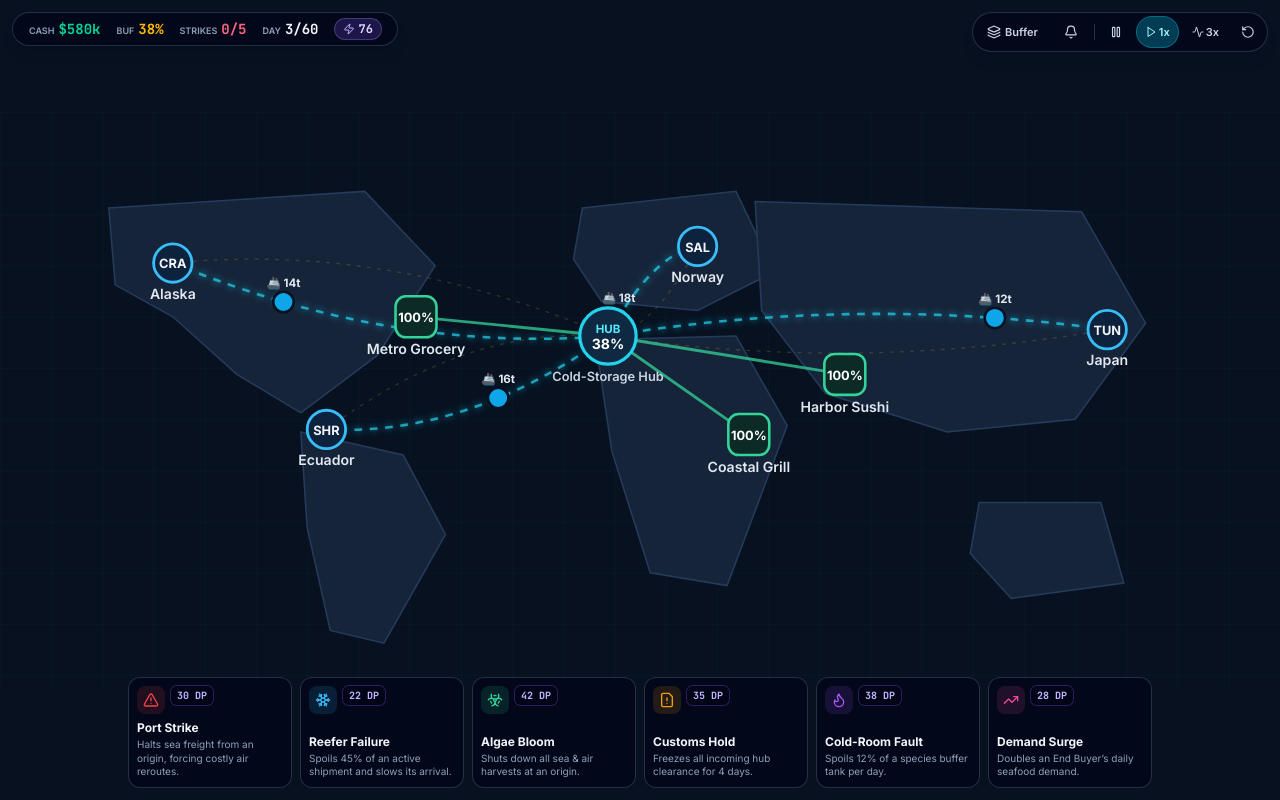
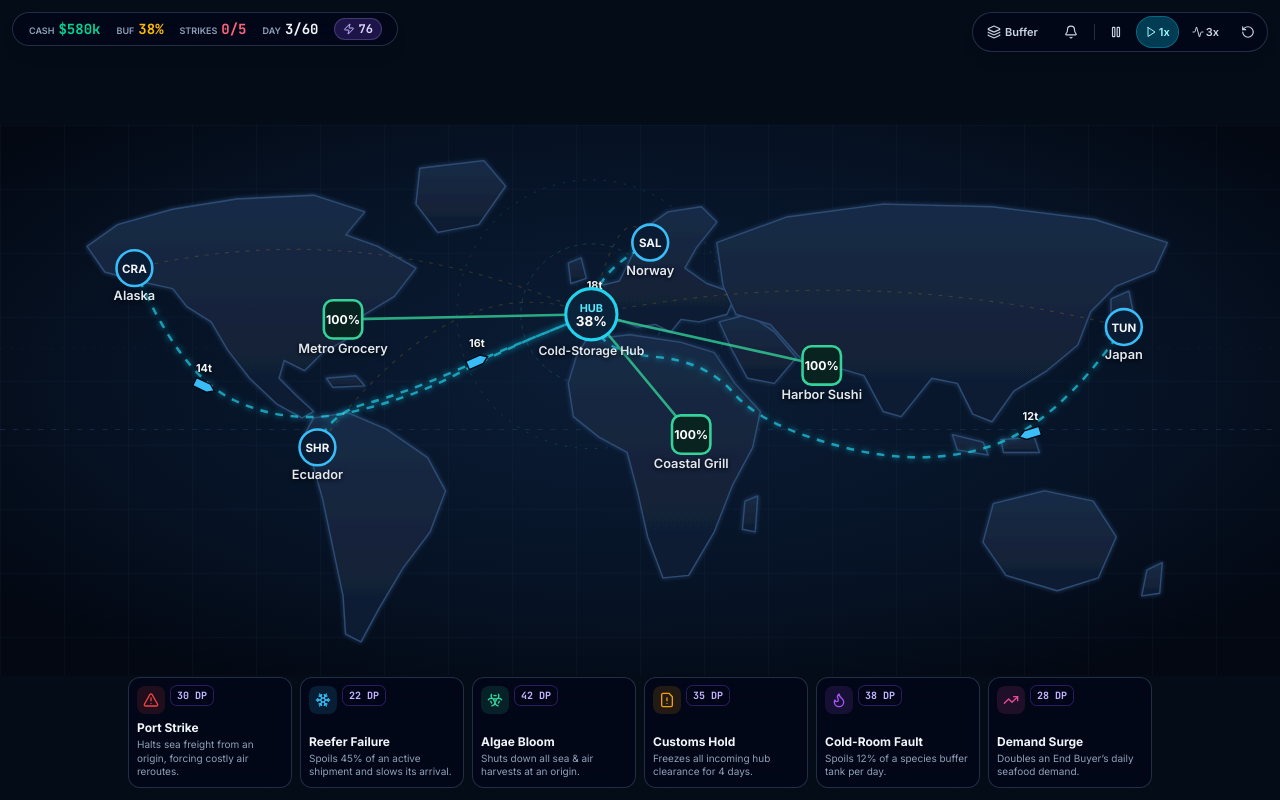
Before and after one commit to UKmike/cold-chain-saboteur, a React (Vite) app: page / in a window 1280 px wide. Built offline with nearby package versions, Linux system fonts and the light colour scheme.

Commit message:
Upgrade world map with detailed continents, oceanic sea lanes, and vessel icons

```diff
--- a/src/components/WorldMap.tsx
+++ b/src/components/WorldMap.tsx
@@ -8,14 +8,43 @@ interface WorldMapProps {
   onTargetClick: (targetType: TargetType, targetId: string) => void;
 }
 
-function getControlPoint(from: MapPoint, to: MapPoint, mode: 'sea' | 'air'): MapPoint {
-  const midX = (from.x + to.x) / 2;
-  const midY = (from.y + to.y) / 2;
-  const dx = to.x - from.x;
-  const offset = mode === 'air' ? -45 : 42;
+// Maritime sea-lane waypoints so ships sail through real oceans & canals instead of over land
+const SEA_WAYPOINTS: Record<string, MapPoint[]> = {
+  norway: [
+    { x: 508, y: 92 },
+    { x: 472, y: 112 },
+    HUB_POS,
+  ],
+  alaska: [
+    { x: 105, y: 112 },
+    { x: 140, y: 195 },
+    { x: 225, y: 235 },
+    { x: 318, y: 215 },
+    { x: 395, y: 175 },
+    HUB_POS,
+  ],
+  ecuador: [
+    { x: 248, y: 252 },
+    { x: 256, y: 226 },
+    { x: 315, y: 210 },
+    { x: 395, y: 175 },
+    HUB_POS,
+  ],
+  japan: [
+    { x: 878, y: 158 },
+    { x: 825, y: 235 },
+    { x: 720, y: 268 },
+    { x: 595, y: 235 },
+    { x: 552, y: 185 },
+    { x: 475, y: 178 },
+    HUB_POS,
+  ],
+};
+
+function getAirControlPoint(from: MapPoint, to: MapPoint): MapPoint {
   return {
-    x: midX,
-    y: midY + (dx >= 0 ? offset : -offset * 0.7),
+    x: (from.x + to.x) / 2,
+    y: Math.min(from.y, to.y) - 42,
   };
 }
 
@@ -27,6 +56,52 @@ function pointOnQuadratic(p0: MapPoint, p1: MapPoint, p2: MapPoint, t: number):
   };
 }
 
+function getPointAndAngleOnPolyline(
+  pts: MapPoint[],
+  t: number
+): { pos: MapPoint; angleDeg: number } {
+  if (pts.length < 2) return { pos: pts[0], angleDeg: 0 };
+  const segLengths: number[] = [];
+  let total = 0;
+  for (let i = 0; i < pts.length - 1; i++) {
+    const dx = pts[i + 1].x - pts[i].x;
+    const dy = pts[i + 1].y - pts[i].y;
+    const len = Math.hypot(dx, dy);
+    segLengths.push(len);
+    total += len;
+  }
+  let targetDist = Math.max(0, Math.min(1, t)) * total;
+  for (let i = 0; i < segLengths.length; i++) {
+    if (targetDist <= segLengths[i] || i === segLengths.length - 1) {
+      const localT = segLengths[i] === 0 ? 0 : targetDist / segLengths[i];
+      const p0 = pts[i];
+      const p1 = pts[i + 1];
+      return {
+        pos: {
+          x: p0.x + (p1.x - p0.x) * localT,
+          y: p0.y + (p1.y - p0.y) * localT,
+        },
+        angleDeg: (Math.atan2(p1.y - p0.y, p1.x - p0.x) * 180) / Math.PI,
+      };
+    }
+    targetDist -= segLengths[i];
+  }
+  return { pos: pts[pts.length - 1], angleDeg: 0 };
+}
+
+function buildSmoothPolylinePath(pts: MapPoint[]): string {
+  if (pts.length < 2) return '';
+  let d = `M ${pts[0].x} ${pts[0].y}`;
+  for (let i = 1; i < pts.length - 1; i++) {
+    const xc = (pts[i].x + pts[i + 1].x) / 2;
+    const yc = (pts[i].y + pts[i + 1].y) / 2;
+    d += ` Q ${pts[i].x} ${pts[i].y}, ${xc} ${yc}`;
+  }
+  const last = pts[pts.length - 1];
+  d += ` L ${last.x} ${last.y}`;
+  return d;
+}
+
 export function WorldMap({ state, selectedCard, onTargetClick }: WorldMapProps) {
   const armedCard = DISRUPTION_CARDS.find((c) => c.id === selectedCard) ?? null;
   const hubBufferPct = getAggregateBufferPercent(state);
@@ -35,24 +110,47 @@ export function WorldMap({ state, selectedCard, onTargetClick }: WorldMapProps)
   const isTargetable = (type: TargetType) => armedCard?.targetType === type;
 
   return (
-    <div className="relative h-full w-full overflow-hidden bg-[#071120]">
+    <div className="relative h-full w-full overflow-hidden bg-[#040c18]">
       <svg
-        viewBox="0 0 1000 450"
+        viewBox="0 0 1000 430"
         className="h-full w-full select-none"
         preserveAspectRatio="xMidYMid meet"
       >
         <defs>
-          <pattern id="oceanGrid" width="40" height="40" patternUnits="userSpaceOnUse">
+          {/* Deep Ocean Radial Vignette */}
+          <radialGradient id="oceanDepth" cx="50%" cy="45%" r="65%">
+            <stop offset="0%" stopColor="#0b1d36" />
+            <stop offset="65%" stopColor="#061224" />
+            <stop offset="100%" stopColor="#030812" />
+          </radialGradient>
+
+          {/* Continent Fill */}
+          <linearGradient id="landMass" x1="0%" y1="0%" x2="0%" y2="100%">
+            <stop offset="0%" stopColor="#192c47" />
+            <stop offset="100%" stopColor="#0f1c30" />
+          </linearGradient>
+
+          {/* Subtle Latitude/Longitude Grid */}
+          <pattern id="geoGrid" width="50" height="50" patternUnits="userSpaceOnUse">
             <path
-              d="M 40 0 L 0 0 0 40"
+              d="M 50 0 L 0 0 0 50"
               fill="none"
-              stroke="#12233d"
-              strokeWidth="0.7"
-              opacity="0.5"
+              stroke="#173052"
+              strokeWidth="0.6"
+              opacity="0.45"
             />
           </pattern>
+
           <filter id="cyanGlow" x="-30%" y="-30%" width="160%" height="160%">
-            <feGaussianBlur stdDeviation="3" result="blur" />
+            <feGaussianBlur stdDeviation="2.5" result="blur" />
+            <feMerge>
+              <feMergeNode in="blur" />
+              <feMergeNode in="SourceGraphic" />
+            </feMerge>
+          </filter>
+
+          <filter id="coastGlow" x="-10%" y="-10%" width="120%" height="120%">
+            <feGaussianBlur stdDeviation="1.8" result="blur" />
             <feMerge>
               <feMergeNode in="blur" />
               <feMergeNode in="SourceGraphic" />
@@ -60,29 +158,91 @@ export function WorldMap({ state, selectedCard, onTargetClick }: WorldMapProps)
           </filter>
         </defs>
 
-        {/* Ocean Grid */}
-        <rect width="1000" height="450" fill="url(#oceanGrid)" />
+        {/* Ocean Background & Graticule */}
+        <rect width="1000" height="430" fill="url(#oceanDepth)" />
+        <rect width="1000" height="430" fill="url(#geoGrid)" />
 
-        {/* Stylized Continent Silhouettes */}
-        <g fill="#16243a" stroke="#253b5c" strokeWidth="1.2">
-          {/* North America */}
-          <path d="M 85 75 L 285 62 L 340 120 L 295 190 L 235 235 L 185 205 L 135 160 L 90 135 Z" />
+        {/* Equator & Tropic Reference Lines */}
+        <line
+          x1="0"
+          y1="238"
+          x2="1000"
+          y2="238"
+          stroke="#1e3a5f"
+          strokeWidth="0.8"
+          strokeDasharray="4 6"
+          opacity="0.55"
+        />
+        <line
+          x1="0"
+          y1="175"
+          x2="1000"
+          y2="175"
+          stroke="#162e4d"
+          strokeWidth="0.6"
+          strokeDasharray="2 6"
+          opacity="0.4"
+        />
+
+        {/* Hub Radar Rings */}
+        <g opacity="0.22" stroke="#22d3ee" fill="none">
+          <circle cx={HUB_POS.x} cy={HUB_POS.y} r={55} strokeWidth="0.7" strokeDasharray="3 4" />
+          <circle cx={HUB_POS.x} cy={HUB_POS.y} r={105} strokeWidth="0.6" strokeDasharray="2 6" />
+        </g>
+
+        {/* Detailed World Continents */}
+        <g
+          fill="url(#landMass)"
+          stroke="#2d4c75"
+          strokeWidth="1.1"
+          strokeLinejoin="round"
+          filter="url(#coastGlow)"
+        >
+          {/* North America & Central America */}
+          <path d="M 68 95 L 92 78 L 135 66 L 185 58 L 245 55 L 285 68 L 270 86 L 295 95 L 325 112 L 308 134 L 285 148 L 270 168 L 252 178 L 238 192 L 222 184 L 218 198 L 232 212 L 245 224 L 236 229 L 216 218 L 195 198 L 178 176 L 165 154 L 146 142 L 135 128 L 108 122 L 82 115 Z" />
+
+          {/* Greenland */}
+          <path d="M 328 34 L 378 28 L 395 48 L 374 78 L 342 84 L 325 62 Z" />
+
+          {/* Caribbean Islands */}
+          <path d="M 255 198 L 278 196 L 285 204 L 260 205 Z" />
+
           {/* South America */}
-          <path d="M 235 250 L 315 268 L 348 330 L 300 415 L 258 405 L 240 325 Z" />
-          {/* Europe */}
-          <path d="M 455 75 L 575 62 L 605 125 L 545 155 L 470 148 L 448 115 Z" />
+          <path d="M 245 229 L 272 225 L 302 238 L 334 260 L 348 286 L 336 318 L 315 346 L 296 378 L 282 404 L 270 398 L 268 368 L 260 330 L 252 292 L 244 264 L 238 242 Z" />
+
+          {/* UK & Ireland */}
+          <path d="M 444 108 L 454 104 L 458 120 L 446 124 Z" />
+
+          {/* Continental Europe & Scandinavia */}
+          <path d="M 455 134 L 468 126 L 484 122 L 494 102 L 502 82 L 522 68 L 548 64 L 560 76 L 544 96 L 535 112 L 552 124 L 575 132 L 568 148 L 546 154 L 532 152 L 524 162 L 512 156 L 498 158 L 484 152 L 468 156 L 454 150 Z" />
+
           {/* Africa */}
-          <path d="M 465 178 L 575 175 L 615 245 L 568 370 L 508 360 L 478 265 Z" />
-          {/* Asia */}
-          <path d="M 590 70 L 845 78 L 895 165 L 840 240 L 740 250 L 645 220 L 595 155 Z" />
-          {/* Australia */}
-          <path d="M 765 305 L 860 305 L 878 368 L 790 380 L 758 345 Z" />
+          <path d="M 458 168 L 492 164 L 532 170 L 558 178 L 574 202 L 594 224 L 588 252 L 572 282 L 558 318 L 538 352 L 518 354 L 506 322 L 498 286 L 490 256 L 468 244 L 448 228 L 444 202 L 450 182 Z" />
+
+          {/* Madagascar */}
+          <path d="M 582 294 L 592 290 L 590 318 L 580 316 Z" />
+
+          {/* Middle East & Asia */}
+          <path d="M 562 154 L 585 148 L 605 162 L 622 182 L 605 202 L 584 198 L 572 176 Z" />
+          <path d="M 560 92 L 615 72 L 690 62 L 775 64 L 855 74 L 912 92 L 902 114 L 872 126 L 852 146 L 842 172 L 818 192 L 792 208 L 775 232 L 760 226 L 748 202 L 728 198 L 704 228 L 690 224 L 675 196 L 648 188 L 625 182 L 602 156 L 575 148 L 565 126 Z" />
+
+          {/* Japan */}
+          <path d="M 868 136 L 882 130 L 886 150 L 876 168 L 864 164 L 868 148 Z" />
+
+          {/* Southeast Asia Islands / Indonesia */}
+          <path d="M 744 242 L 768 248 L 772 258 L 748 254 Z" />
+          <path d="M 782 246 L 808 244 L 812 256 L 784 256 Z" />
+
+          {/* Australia & New Zealand */}
+          <path d="M 776 296 L 816 286 L 854 294 L 872 322 L 858 354 L 826 364 L 786 352 L 768 326 Z" />
+          <path d="M 896 348 L 908 342 L 906 366 L 892 368 Z" />
         </g>
 
         {/* Sea & Air Routes (Origins -> Hub) */}
         {state.origins.map((origin) => {
-          const seaCtrl = getControlPoint(origin.pos, HUB_POS, 'sea');
-          const airCtrl = getControlPoint(origin.pos, HUB_POS, 'air');
+          const seaPts = SEA_WAYPOINTS[origin.id] ?? [origin.pos, HUB_POS];
+          const seaPath = buildSmoothPolylinePath(seaPts);
+          const airCtrl = getAirControlPoint(origin.pos, HUB_POS);
           const seaBlocked =
             hasDisruption(state.activeDisruptions, 'port_strike', origin.id) ||
             hasDisruption(state.activeDisruptions, 'algae_bloom', origin.id);
@@ -94,25 +254,25 @@ export function WorldMap({ state, selectedCard, onTargetClick }: WorldMapProps)
             <g key={`route-${origin.id}`}>
               {/* Sea Route */}
               <path
-                d={`M ${origin.pos.x} ${origin.pos.y} Q ${seaCtrl.x} ${seaCtrl.y} ${HUB_POS.x} ${HUB_POS.y}`}
+                d={seaPath}
                 fill="none"
                 stroke={seaBlocked ? '#ef4444' : '#22d3ee'}
-                strokeWidth={seaBlocked ? 2.2 : 2}
+                strokeWidth={seaBlocked ? 2.2 : 1.9}
                 strokeDasharray="6 6"
                 className={seaBlocked ? '' : 'animate-sea-flow'}
-                opacity={seaBlocked ? 0.65 : 0.75}
+                opacity={seaBlocked ? 0.65 : 0.72}
                 filter={seaBlocked ? undefined : 'url(#cyanGlow)'}
               />
 
-              {/* Air Route (shown when active or faint guide) */}
+              {/* Air Route */}
               <path
                 d={`M ${origin.pos.x} ${origin.pos.y} Q ${airCtrl.x} ${airCtrl.y} ${HUB_POS.x} ${HUB_POS.y}`}
                 fill="none"
                 stroke="#fbbf24"
-                strokeWidth={hasAir ? 2 : 1}
+                strokeWidth={hasAir ? 1.8 : 0.9}
                 strokeDasharray="3 5"
                 className={hasAir ? 'animate-air-flow' : ''}
-                opacity={hasAir ? 0.85 : 0.18}
+                opacity={hasAir ? 0.88 : 0.16}
               />
             </g>
           );
@@ -127,19 +287,43 @@ export function WorldMap({ state, selectedCard, onTargetClick }: WorldMapProps)
             x2={buyer.pos.x}
             y2={buyer.pos.y}
             stroke={buyer.isDelayed ? '#f43f5e' : '#34d399'}
-            strokeWidth={2.2}
+            strokeWidth={2}
             strokeDasharray={buyer.isDelayed ? '4 4' : undefined}
-            opacity={0.75}
+            opacity={0.78}
           />
         ))}
 
-        {/* Moving Shipments */}
+        {/* Moving Shipments (Rotated Ship & Plane SVG Silhouettes) */}
         {state.shipments.map((ship) => {
           const origin = state.origins.find((o) => o.id === ship.originId);
           if (!origin) return null;
-          const ctrl = getControlPoint(origin.pos, HUB_POS, ship.mode);
-          const pos = pointOnQuadratic(origin.pos, ctrl, HUB_POS, ship.progress);
+
+          let pos: MapPoint;
+          let angleDeg = 0;
+
+          if (ship.mode === 'sea') {
+            const pts = SEA_WAYPOINTS[origin.id] ?? [origin.pos, HUB_POS];
+            const res = getPointAndAngleOnPolyline(pts, ship.progress);
+            pos = res.pos;
+            angleDeg = res.angleDeg;
+          } else {
+            const ctrl = getAirControlPoint(origin.pos, HUB_POS);
+            pos = pointOnQuadratic(origin.pos, ctrl, HUB_POS, ship.progress);
+            const ahead = pointOnQuadratic(
+              origin.pos,
+              ctrl,
+              HUB_POS,
+              Math.min(1, ship.progress + 0.02)
+            );
+            angleDeg = (Math.atan2(ahead.y - pos.y, ahead.x - pos.x) * 180) / Math.PI;
+          }
+
           const targetable = isTargetable('shipment');
+          const fill = ship.spoiled
+            ? '#ef4444'
+            : ship.mode === 'air'
+              ? '#fbbf24'
+              : '#38bdf8';
 
           return (
             <g
@@ -161,18 +345,33 @@ export function WorldMap({ state, selectedCard, onTargetClick }: WorldMapProps)
                   />
                 </>
               )}
-              <circle
-                r={8}
-                fill={ship.spoiled ? '#ef4444' : ship.mode === 'air' ? '#f59e0b' : '#0ea5e9'}
-                stroke="#071120"
-                strokeWidth={2}
-              />
+
+              {/* Rotated Vessel Icon */}
+              <g transform={`rotate(${angleDeg})`}>
+                {ship.mode === 'air' ? (
+                  <path
+                    d="M -7 -2 L 1 -2 L 4 -7 L 6 -7 L 4 -2 L 8 -2 L 10 0 L 8 2 L 4 2 L 6 7 L 4 7 L 1 2 L -7 2 L -9 4 L -10 4 L -8 0 L -10 -4 L -9 -4 Z"
+                    fill={fill}
+                    stroke="#040c18"
+                    strokeWidth="0.9"
+                  />
+                ) : (
+                  <path
+                    d="M -8 -3.5 L 4 -3.5 L 9 0 L 4 3.5 L -8 3.5 Z"
+                    fill={fill}
+                    stroke="#040c18"
+                    strokeWidth="1.1"
+                  />
+                )}
+              </g>
+
               <text
-                y={-12}
+                y={-11}
                 textAnchor="middle"
-                className="fill-slate-200 text-[9px] font-bold"
+                className="fill-slate-100 text-[8.5px] font-bold"
+                style={{ textShadow: '0 1px 3px #000' }}
               >
-                {ship.mode === 'air' ? '✈' : '🚢'} {ship.tons.toFixed(0)}t
+                {ship.tons.toFixed(0)}t
               </text>
             </g>
           );
@@ -196,7 +395,7 @@ export function WorldMap({ state, selectedCard, onTargetClick }: WorldMapProps)
                 <>
                   <circle r={32} fill="transparent" />
                   <circle
-                    r={24}
+                    r={23}
                     fill="rgba(34, 211, 238, 0.14)"
                     stroke="#22d3ee"
                     strokeWidth={2}
@@ -206,21 +405,26 @@ export function WorldMap({ state, selectedCard, onTargetClick }: WorldMapProps)
                 </>
               )}
               <circle
-                r={15}
-                fill={disrupted ? '#45121b' : '#0d223d'}
+                r={14}
+                fill={disrupted ? '#45121b' : '#0a1c33'}
                 stroke={disrupted ? '#ef4444' : '#38bdf8'}
-                strokeWidth={2.2}
+                strokeWidth={2}
               />
-              <text y={4} textAnchor="middle" className="fill-slate-100 text-[10px] font-bold">
+              <text y={3.5} textAnchor="middle" className="fill-slate-100 text-[9px] font-bold">
                 {origin.species.slice(0, 3).toUpperCase()}
               </text>
-              <text y={28} textAnchor="middle" className="fill-slate-200 text-[11px] font-semibold">
+              <text
+                y={25}
+                textAnchor="middle"
+                className="fill-slate-200 text-[10px] font-semibold"
+                style={{ textShadow: '0 1px 4px #000' }}
+              >
                 {origin.region}
               </text>
               {disrupted && (
-                <g transform="translate(13, -13)">
-                  <circle r={8} fill="#ef4444" />
-                  <text y={3} textAnchor="middle" className="fill-white text-[10px] font-bold">
+                <g transform="translate(12, -12)">
+                  <circle r={7.5} fill="#ef4444" />
+                  <text y={3} textAnchor="middle" className="fill-white text-[9.5px] font-bold">
                     !
                   </text>
                 </g>
@@ -239,7 +443,7 @@ export function WorldMap({ state, selectedCard, onTargetClick }: WorldMapProps)
             <>
               <circle r={38} fill="transparent" />
               <circle
-                r={32}
+                r={30}
                 fill="rgba(245, 158, 11, 0.18)"
                 stroke="#fbbf24"
                 strokeWidth={2.2}
@@ -249,22 +453,27 @@ export function WorldMap({ state, selectedCard, onTargetClick }: WorldMapProps)
             </>
           )}
           <circle
-            r={22}
-            fill={customsHeld ? '#422006' : '#0f2942'}
+            r={20}
+            fill={customsHeld ? '#422006' : '#0b223b'}
             stroke={customsHeld ? '#f59e0b' : '#22d3ee'}
-            strokeWidth={2.5}
+            strokeWidth={2.4}
           />
-          <text y={-2} textAnchor="middle" className="fill-cyan-300 text-[9px] font-bold uppercase">
+          <text y={-2} textAnchor="middle" className="fill-cyan-300 text-[8.5px] font-bold uppercase">
             HUB
           </text>
-          <text y={10} textAnchor="middle" className="fill-white text-[11px] font-bold">
+          <text y={9.5} textAnchor="middle" className="fill-white text-[10.5px] font-bold">
             {hubBufferPct}%
           </text>
-          <text y={35} textAnchor="middle" className="fill-slate-300 text-[10px] font-semibold">
+          <text
+            y={32}
+            textAnchor="middle"
+            className="fill-slate-200 text-[9.5px] font-semibold"
+            style={{ textShadow: '0 1px 4px #000' }}
+          >
             Cold-Storage Hub
           </text>
           {customsHeld && (
-            <text y={-28} textAnchor="middle" className="fill-amber-400 text-[10px] font-bold">
+            <text y={-25} textAnchor="middle" className="fill-amber-400 text-[9.5px] font-bold">
               ⚠ CUSTOMS HOLD
             </text>
           )}
@@ -286,7 +495,7 @@ export function WorldMap({ state, selectedCard, onTargetClick }: WorldMapProps)
                 <>
                   <circle r={32} fill="transparent" />
                   <circle
-                    r={24}
+                    r={23}
                     fill="rgba(236, 72, 153, 0.16)"
                     stroke="#ec4899"
                     strokeWidth={2}
@@ -296,28 +505,33 @@ export function WorldMap({ state, selectedCard, onTargetClick }: WorldMapProps)
                 </>
               )}
               <rect
-                x={-16}
-                y={-16}
-                width={32}
-                height={32}
-                rx={8}
-                fill={buyer.isDelayed ? '#4c0519' : '#0d2b26'}
+                x={-15}
+                y={-15}
+                width={30}
+                height={30}
+                rx={7}
+                fill={buyer.isDelayed ? '#4c0519' : '#092420'}
                 stroke={buyer.isDelayed ? '#f43f5e' : '#34d399'}
                 strokeWidth={2}
               />
-              <text y={4} textAnchor="middle" className="fill-white text-[10px] font-bold">
+              <text y={3.5} textAnchor="middle" className="fill-white text-[9.5px] font-bold">
                 {Math.round(buyer.patience)}%
               </text>
-              <text y={29} textAnchor="middle" className="fill-slate-200 text-[11px] font-semibold">
+              <text
+                y={26}
+                textAnchor="middle"
+                className="fill-slate-200 text-[10px] font-semibold"
+                style={{ textShadow: '0 1px 4px #000' }}
+              >
                 {buyer.name}
               </text>
               {buyer.isDelayed && (
-                <text y={-22} textAnchor="middle" className="fill-rose-400 text-[10px] font-extrabold">
+                <text y={-20} textAnchor="middle" className="fill-rose-400 text-[9.5px] font-extrabold">
                   DELAYED!
                 </text>
               )}
               {!buyer.isDelayed && surge && (
-                <text y={-22} textAnchor="middle" className="fill-pink-400 text-[10px] font-bold">
+                <text y={-20} textAnchor="middle" className="fill-pink-400 text-[9.5px] font-bold">
                   2x DEMAND
                 </text>
               )}
--- a/src/engine/config.ts
+++ b/src/engine/config.ts
@@ -1,6 +1,6 @@
 import { BufferTank, DisruptionCard, EndBuyer, GameState, Origin, SpeciesId } from './types';
 
-export const HUB_POS = { x: 475, y: 175 };
+export const HUB_POS = { x: 462, y: 148 };
 
 export const ORIGINS: Origin[] = [
   {
@@ -8,7 +8,7 @@ export const ORIGINS: Origin[] = [
     name: 'Bergen Fjord',
     region: 'Norway',
     species: 'salmon',
-    pos: { x: 545, y: 105 },
+    pos: { x: 508, y: 92 },
     seaDays: 5,
     airDays: 1.5,
     seaCost: 22,
@@ -20,7 +20,7 @@ export const ORIGINS: Origin[] = [
     name: 'Dutch Harbor',
     region: 'Alaska',
     species: 'crab',
-    pos: { x: 135, y: 118 },
+    pos: { x: 105, y: 112 },
     seaDays: 7,
     airDays: 2,
     seaCost: 28,
@@ -32,7 +32,7 @@ export const ORIGINS: Origin[] = [
     name: 'Guayaquil Port',
     region: 'Ecuador',
     species: 'shrimp',
-    pos: { x: 255, y: 248 },
+    pos: { x: 248, y: 252 },
     seaDays: 6,
     airDays: 1.8,
     seaCost: 20,
@@ -44,7 +44,7 @@ export const ORIGINS: Origin[] = [
     name: 'Toyosu Terminal',
     region: 'Japan',
     species: 'tuna',
-    pos: { x: 865, y: 170 },
+    pos: { x: 878, y: 158 },
     seaDays: 8,
     airDays: 2.2,
     seaCost: 34,
@@ -96,7 +96,7 @@ export const INITIAL_BUYERS: EndBuyer[] = [
   {
     id: 'metro_grocery',
     name: 'Metro Grocery',
-    pos: { x: 325, y: 160 },
+    pos: { x: 268, y: 152 },
     demands: { salmon: 2.4, shrimp: 2.0 },
     patience: 100,
     isDelayed: false,
@@ -105,7 +105,7 @@ export const INITIAL_BUYERS: EndBuyer[] = [
   {
     id: 'harbor_sushi',
     name: 'Harbor Sushi',
-    pos: { x: 660, y: 205 },
+    pos: { x: 642, y: 188 },
     demands: { tuna: 1.8, salmon: 1.4 },
     patience: 100,
     isDelayed: false,
@@ -114,7 +114,7 @@ export const INITIAL_BUYERS: EndBuyer[] = [
   {
     id: 'coastal_grill',
     name: 'Coastal Grill',
-    pos: { x: 585, y: 252 },
+    pos: { x: 540, y: 242 },
     demands: { crab: 1.6, shrimp: 1.5 },
     patience: 100,
     isDelayed: false,
```
